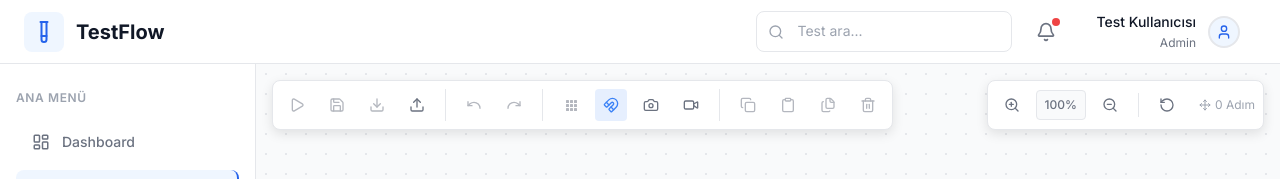
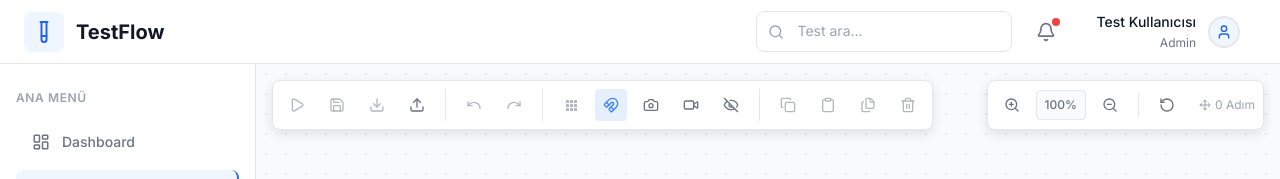
Before and after one commit to erenaydin0/TestFlow, a Next.js app: page /test-builder in a window 1280 px wide. Shown: the top 179 px of the page. Built offline with nearby package versions, Linux system fonts and the light colour scheme.

Commit message:
TestBuilder ve Tests bileşenlerine headless mod desteği eklendi. Kullanıcı ayarları ve backend API ile entegrasyon güncellendi. Ayrıca, test çalıştırma sırasında headless modun durumu loglandı.

```diff
--- a/src/app/test-builder/page.tsx
+++ b/src/app/test-builder/page.tsx
@@ -122,11 +122,12 @@ export default function TestBuilder() {
   const [loadedWorkflowId, setLoadedWorkflowId] = useState<string | null>(null);
   const [enableScreenshots, setEnableScreenshots] = useState(false);
   const [enableRecording, setEnableRecording] = useState(false);
+  const [headlessMode, setHeadlessMode] = useState(false);
 
   // Debug: Log initial state
   useEffect(() => {
-    console.log('Initial state - Screenshots:', enableScreenshots, 'Recording:', enableRecording);
-  }, [enableScreenshots, enableRecording]);
+    console.log('Initial state - Screenshots:', enableScreenshots, 'Recording:', enableRecording, 'Headless:', headlessMode);
+  }, [enableScreenshots, enableRecording, headlessMode]);
   const searchParams = useSearchParams();
 
   // Canvas styles
@@ -406,7 +407,8 @@ export default function TestBuilder() {
         suite: data.suite,
         id: loadedWorkflowId || undefined, // Düzenleme modunda mevcut ID'yi kullan
         enableScreenshots,
-        enableRecording
+        enableRecording,
+        headlessMode
       });
 
       setIsSaveDialogOpen(false);
@@ -465,6 +467,7 @@ export default function TestBuilder() {
       console.log('Backend steps:', backendSteps);
       console.log('Screenshot enabled:', enableScreenshots);
       console.log('Recording enabled:', enableRecording);
+      console.log('Headless enabled:', headlessMode);
 
       const response = await fetch('http://localhost:3001/api/execute', {
         method: 'POST',
@@ -477,7 +480,8 @@ export default function TestBuilder() {
           steps: backendSteps,
           options: {
             enableScreenshots,
-            enableRecording
+            enableRecording,
+            headlessMode
           }
         })
       });
@@ -501,7 +505,7 @@ export default function TestBuilder() {
     } finally {
       setIsRunning(false);
     }
-  }, [testSteps, enableScreenshots, enableRecording]);
+  }, [testSteps, enableScreenshots, enableRecording, headlessMode]);
 
   // Load workflow from URL parameter
   useEffect(() => {
@@ -515,6 +519,7 @@ export default function TestBuilder() {
         // Load screenshot and recording settings
         setEnableScreenshots(workflow.enableScreenshots || false);
         setEnableRecording(workflow.enableRecording || false);
+        setHeadlessMode(workflow.headlessMode || false);
 
         // Show success message
         setTimeout(() => {
@@ -585,6 +590,7 @@ export default function TestBuilder() {
             isRunning={isRunning}
             enableScreenshots={enableScreenshots}
             enableRecording={enableRecording}
+            headlessMode={headlessMode}
             onToggleScreenshots={() => {
               console.log('Screenshot toggle clicked, current:', enableScreenshots);
               setEnableScreenshots(!enableScreenshots);
@@ -594,6 +600,11 @@ export default function TestBuilder() {
               console.log('Recording toggle clicked, current:', enableRecording);
               setEnableRecording(!enableRecording);
               console.log('Recording toggle new value:', !enableRecording);
+            }}
+            onToggleHeadless={() => {
+              console.log('Headless toggle clicked, current:', headlessMode);
+              setHeadlessMode(!headlessMode);
+              console.log('Headless toggle new value:', !headlessMode);
             }}
           />
 
--- a/src/app/tests/page.tsx
+++ b/src/app/tests/page.tsx
@@ -121,7 +121,8 @@ export default function TestsPage() {
           steps: backendSteps,
           options: {
             enableScreenshots: test.enableScreenshots || false,
-            enableRecording: test.enableRecording || false
+            enableRecording: test.enableRecording || false,
+            headlessMode: test.headlessMode || false
           }
         })
       });
@@ -251,7 +252,8 @@ export default function TestsPage() {
             steps: backendSteps,
             options: {
               enableScreenshots: test.enableScreenshots || false,
-              enableRecording: test.enableRecording || false
+              enableRecording: test.enableRecording || false,
+              headlessMode: test.headlessMode || false
             }
           })
         });
--- a/src/components/test-builder/FloatingToolbar.tsx
+++ b/src/components/test-builder/FloatingToolbar.tsx
@@ -16,7 +16,9 @@ import {
   XCircle,
   GitBranch,
   Camera,
-  Video
+  Video,
+  Eye,
+  EyeOff
 } from 'lucide-react';
 import { TestStep } from '@/types';
 
@@ -59,6 +61,10 @@ interface FloatingToolbarProps {
   enableRecording?: boolean;
   onToggleScreenshots?: () => void;
   onToggleRecording?: () => void;
+
+  // Headless mode option
+  headlessMode?: boolean;
+  onToggleHeadless?: () => void;
 }
 
 export default function FloatingToolbar({
@@ -86,7 +92,9 @@ export default function FloatingToolbar({
   enableScreenshots = false,
   enableRecording = false,
   onToggleScreenshots,
-  onToggleRecording
+  onToggleRecording,
+  headlessMode = false,
+  onToggleHeadless
 }: FloatingToolbarProps) {
   const handleImportClick = () => {
     const input = document.createElement('input');
@@ -281,6 +289,21 @@ export default function FloatingToolbar({
         <Video size={16} />
       </button>
 
+      <button
+        onClick={() => {
+          console.log('FloatingToolbar: Headless button clicked');
+          onToggleHeadless?.();
+        }}
+        className="canvas-control"
+        title={headlessMode ? "Görünür Mod (Browser Açık)" : "Gizli Mod (Headless)"}
+        style={{
+          backgroundColor: headlessMode ? '#059669' : 'transparent',
+          color: headlessMode ? '#ffffff' : 'var(--text-secondary)'
+        }}
+      >
+        <EyeOff size={16} />
+      </button>
+
       <div style={{
         width: '1px',
         height: '2rem',
--- a/src/lib/utils.ts
+++ b/src/lib/utils.ts
@@ -205,6 +205,7 @@ export const saveWorkflowToStorage = (workflow: {
   id?: string; // Düzenleme için mevcut ID
   enableScreenshots?: boolean;
   enableRecording?: boolean;
+  headlessMode?: boolean;
 }): string => {
   try {
     const savedWorkflows = getSavedWorkflows();
@@ -223,6 +224,7 @@ export const saveWorkflowToStorage = (workflow: {
           workflow: workflow.steps,
           enableScreenshots: workflow.enableScreenshots || false,
           enableRecording: workflow.enableRecording || false,
+          headlessMode: workflow.headlessMode || false,
           updatedAt: new Date()
         };
 
@@ -247,7 +249,8 @@ export const saveWorkflowToStorage = (workflow: {
       workflow: workflow.steps,
       isExecutable: true,
       enableScreenshots: workflow.enableScreenshots || false,
-      enableRecording: workflow.enableRecording || false
+      enableRecording: workflow.enableRecording || false,
+      headlessMode: workflow.headlessMode || false
     };
 
     // Check for duplicate names (mevcut workflow'un kendisi hariç)
--- a/src/types/index.ts
+++ b/src/types/index.ts
@@ -16,6 +16,7 @@ export interface Test {
   // Yeni seçenekler
   enableScreenshots?: boolean; // Ekran görüntüsü alma durumu
   enableRecording?: boolean; // Ekran kaydı alma durumu
+  headlessMode?: boolean; // Headless mod durumu
 }
 
 export interface TestStep {
```
Also changed, not shown: 2 other files (tests, documents, lock files or other folders).
